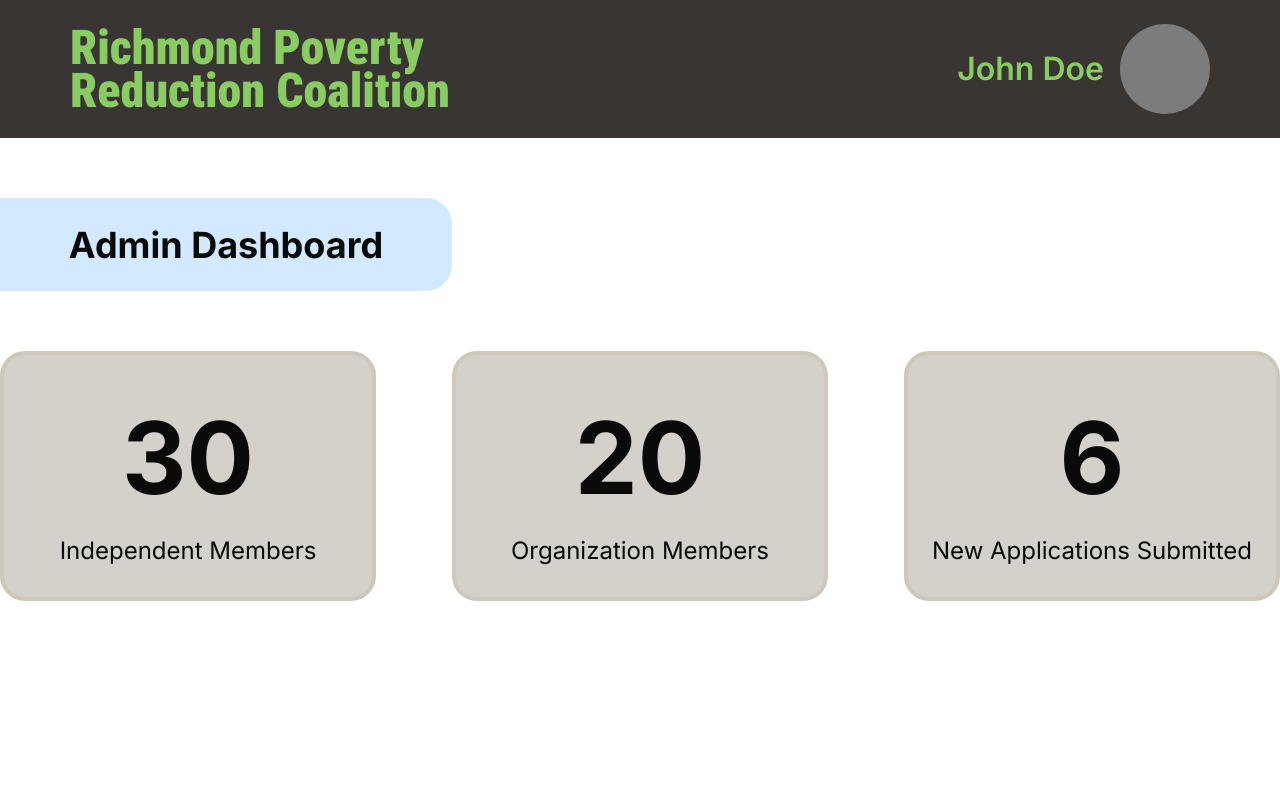
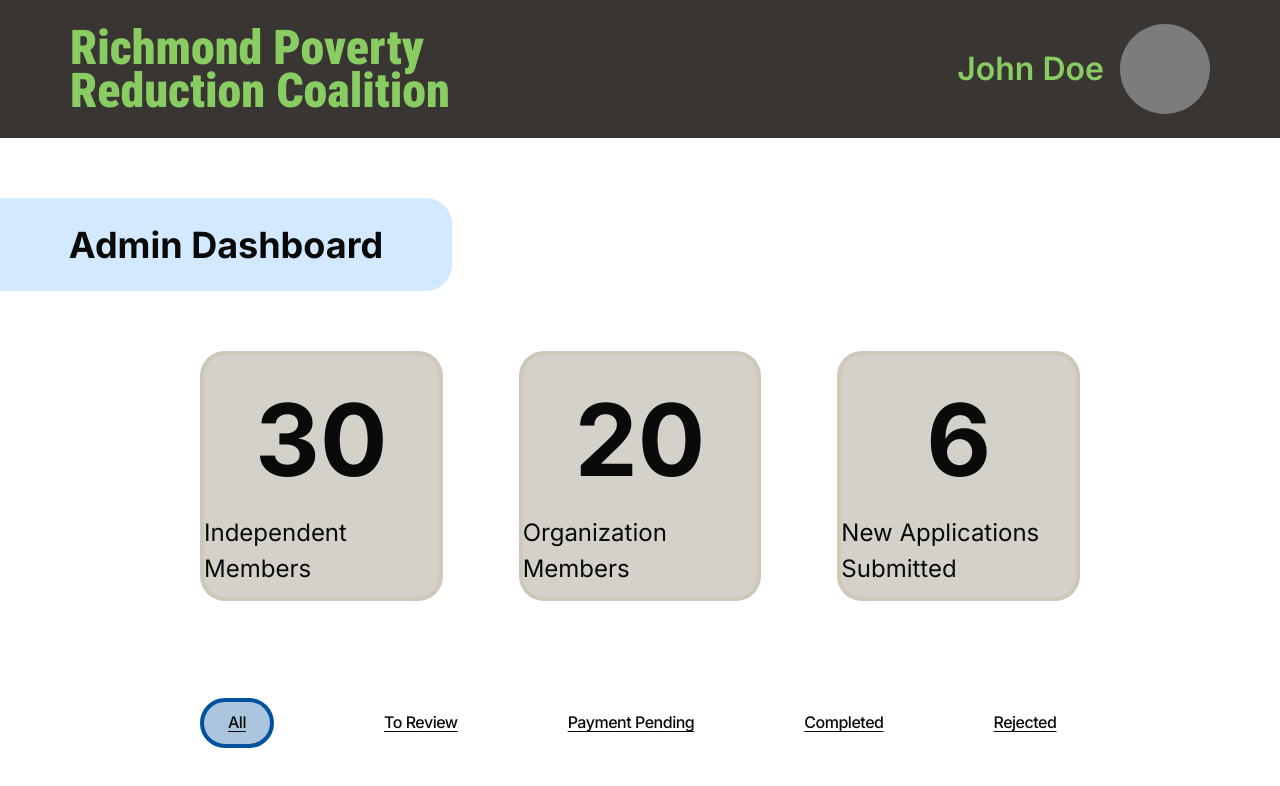
Before and after one commit to SFU-Blueprint/RPRC, a Next.js app: page /admin in a window 1280 px wide. Shown: the top 786 px of the page. Built offline with nearby package versions, Linux system fonts and the light colour scheme.

Commit message:
feat: add tabs component

```diff
--- a/app/admin/const.ts
+++ b/app/admin/const.ts
@@ -1,5 +1,27 @@
 export const ADMIN_DASHBOARD_CONST = {
   PAGE_TITLE: 'Admin Dashboard',
+  TABS: [
+    {
+      label: 'All',
+      value: 'all',
+    },
+    {
+      label: 'To Review',
+      value: 'toReview',
+    },
+    {
+      label: 'Payment Pending',
+      value: 'paymentPending',
+    },
+    {
+      label: 'Completed',
+      value: 'completed',
+    },
+    {
+      label: 'Rejected',
+      value: 'rejected',
+    },
+  ],
 };
 
 export const ADMIN_DASHBOARD_MOCK = {
--- a/app/admin/page.tsx
+++ b/app/admin/page.tsx
@@ -1,9 +1,15 @@
+'use client';
+
 import { inter } from '@/app/fonts';
 import AdminNavbar from '@/components/AdminNavbar';
 import StatCard from '@/components/StatCard';
+import Tabs from '@/components/Tabs';
 import { ADMIN_DASHBOARD_MOCK, ADMIN_DASHBOARD_CONST } from './const';
+import { useState } from 'react';
 
 export default function AdminDashboard() {
+  const [currentTab, setCurrentTab] = useState(ADMIN_DASHBOARD_CONST.TABS[0]);
+
   return (
     <>
       <AdminNavbar
@@ -15,10 +21,17 @@ export default function AdminDashboard() {
       >
         {ADMIN_DASHBOARD_CONST.PAGE_TITLE}
       </div>
-      <div className="mt-15 flex justify-center gap-x-19">
-        {ADMIN_DASHBOARD_MOCK.STAT_CARDS.map((card) => (
-          <StatCard key={card.label} label={card.label} value={card.value} />
-        ))}
+      <div className="mx-50">
+        <div className="mt-15 flex justify-center gap-x-19">
+          {ADMIN_DASHBOARD_MOCK.STAT_CARDS.map((card) => (
+            <StatCard key={card.label} label={card.label} value={card.value} />
+          ))}
+        </div>
+        <Tabs
+          tabs={ADMIN_DASHBOARD_CONST.TABS}
+          currentTab={currentTab}
+          setCurrentTab={setCurrentTab}
+        />
       </div>
     </>
   );
--- /dev/null
+++ b/components/Tabs.tsx
@@ -0,0 +1,35 @@
+import { inter } from '@/app/fonts';
+
+type Tab = {
+  label: string;
+  value: string;
+};
+
+type TabsProps = {
+  tabs: Tab[];
+  currentTab: Tab;
+  setCurrentTab: (tab: Tab) => void;
+};
+
+export default function Tabs({ tabs, currentTab, setCurrentTab }: TabsProps) {
+  return (
+    <div className={`${inter.className} mt-24.25 flex gap-x-27.5`}>
+      {tabs.map((tab) => {
+        const isActive = tab.value === currentTab.value;
+
+        return (
+          <button
+            key={tab.value}
+            onClick={() => setCurrentTab(tab)}
+            className={`
+							cursor-pointer font-medium text-[16px] leading-[160%] tracking-[-0.03em] underline underline-offset-[3px]
+							${isActive ? 'inline-flex items-center px-6 py-2 bg-[#00519F54] rounded-[30px] border-4 border-[#00519F]' : ''}
+							`}
+          >
+            {tab.label}
+          </button>
+        );
+      })}
+    </div>
+  );
+}
```
